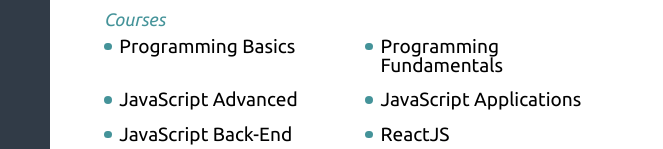
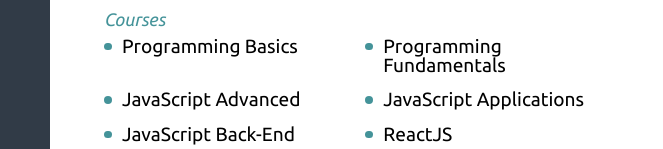
Before and after one commit to g-t-georgiev/my-online-resume, a website: page index.html in a window 1280 px wide. Shown: the part 636-785 px from the top of the page, 0-663 px from the left. Drawn offline with Linux system fonts and the light colour scheme.

Commit message:
Added more indentation to list entries.

```diff
--- a/src/styles/_education.css
+++ b/src/styles/_education.css
@@ -78,7 +78,7 @@
 .education-entry-course {
     font-size: 1.0625rem;
     position: relative;
-    padding-inline-start: .85rem;
+    padding-inline-start: 1rem;
 }
 
 .education-entry-course::before {
@@ -89,6 +89,6 @@
     left: 0;
     inline-size: .42rem;
     aspect-ratio: 1 / 1;
-    border-radius: 100%;
+    border-radius: 9999px;
     background-color: #449399;
 }
```
